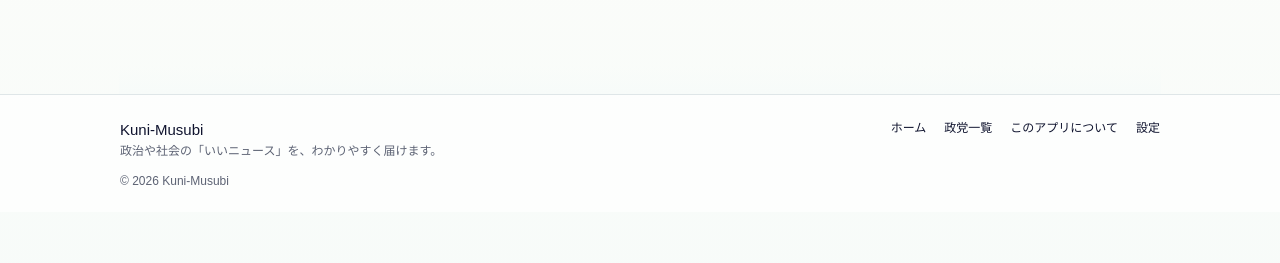
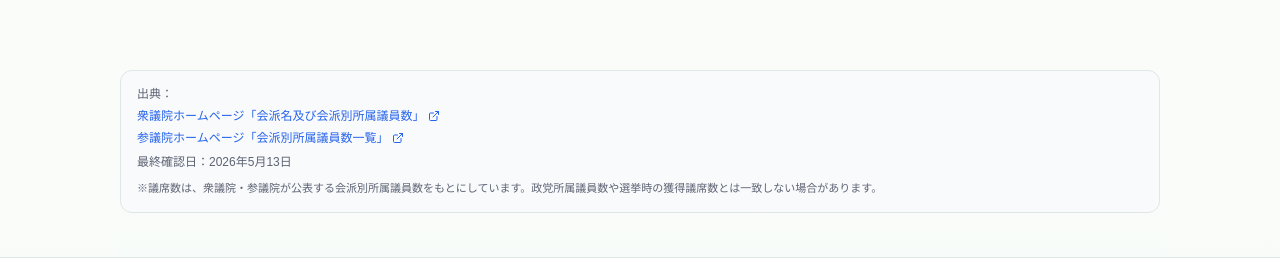
Before and after one commit to Tomopu/kuni-musubi, a Next.js app in the folder frontend/: page /parties in a window 1280 px wide. Shown: the part 490-753 px from the top of the page. Built offline with nearby package versions, Linux system fonts and the light colour scheme; no server answers; a web font is replaced by a local one.

Commit message:
feat: 政党一覧に議席数の出典注記を追加

```diff
--- a/frontend/src/app/globals.css
+++ b/frontend/src/app/globals.css
@@ -1539,11 +1539,7 @@ a {
 
 .semi-chart-card {
   min-width: 0;
-  border: 1px solid rgba(223, 230, 232, 0.76);
-  border-radius: 18px;
-  background: rgba(255, 255, 255, 0.82);
   padding: 14px 12px 16px;
-  box-shadow: 0 8px 20px rgba(23, 55, 42, 0.05);
 }
 
 .seat-combined-legend {
--- a/frontend/src/app/parties/page.tsx
+++ b/frontend/src/app/parties/page.tsx
@@ -2,7 +2,7 @@ import type { CSSProperties } from "react";
 import type { Metadata } from "next";
 import Image from "next/image";
 import Link from "next/link";
-import { ChevronRight, Sparkles } from "lucide-react";
+import { ChevronRight, ExternalLink, Sparkles } from "lucide-react";
 import { PageContainer } from "@/components/layout/page-container";
 import { SeatOverview } from "@/features/parties/components/seat-overview";
 import type { ChartSegment } from "@/features/parties/components/semi-donut-chart";
@@ -29,6 +29,22 @@ const FALLBACK_POLICY_CATEGORIES_BY_NAME: Record<string, string[]> = {
   無所属: ["地域政策", "個別政策", "議会活動"],
 };
 
+// 議席数の出典・注記メタデータ
+const SEAT_COUNT_METADATA = {
+  note: "議席数は、衆議院・参議院が公表する会派別所属議員数をもとにしています。政党所属議員数や選挙時の獲得議席数とは一致しない場合があります。",
+  sources: [
+    {
+      name: "衆議院ホームページ「会派名及び会派別所属議員数」",
+      url: "https://www.shugiin.go.jp/",
+    },
+    {
+      name: "参議院ホームページ「会派別所属議員数一覧」",
+      url: "https://www.sangiin.go.jp/",
+    },
+  ],
+  lastChecked: "2026-05-13",
+};
+
 function toSegments(
   parties: PartyResponse[],
   seatKey: "house_of_representatives_seats" | "house_of_councillors_seats",
@@ -41,6 +57,12 @@ function toSegments(
       seats: party[seatKey] ?? 0,
     }))
     .filter((party) => party.seats > 0);
+}
+
+// "YYYY-MM-DD" を "YYYY年M月D日" 形式に変換する
+function formatDateJp(dateStr: string): string {
+  const [year, month, day] = dateStr.split("-").map(Number);
+  return `${year}年${month}月${day}日`;
 }
 
 export default async function PartiesPage() {
@@ -166,6 +188,29 @@ export default async function PartiesPage() {
       {parties.length === 0 && (
         <p className="empty-state">政党情報を読み込めませんでした</p>
       )}
+
+      <div className="seat-count-footnote">
+        <div className="seat-count-footnote__sources">
+          <p>出典：</p>
+          {SEAT_COUNT_METADATA.sources.map((source) => (
+            <a
+              key={source.url}
+              href={source.url}
+              target="_blank"
+              rel="noopener noreferrer"
+            >
+              {source.name}
+              <ExternalLink size={12} />
+            </a>
+          ))}
+        </div>
+        <p className="seat-count-footnote__date">
+          最終確認日：{formatDateJp(SEAT_COUNT_METADATA.lastChecked)}
+        </p>
+        <p className="seat-count-footnote__note">
+          ※{SEAT_COUNT_METADATA.note}
+        </p>
+      </div>
     </PageContainer>
   );
 }
```
Also changed, not shown: 1 other file (tests, documents, lock files or other folders).
